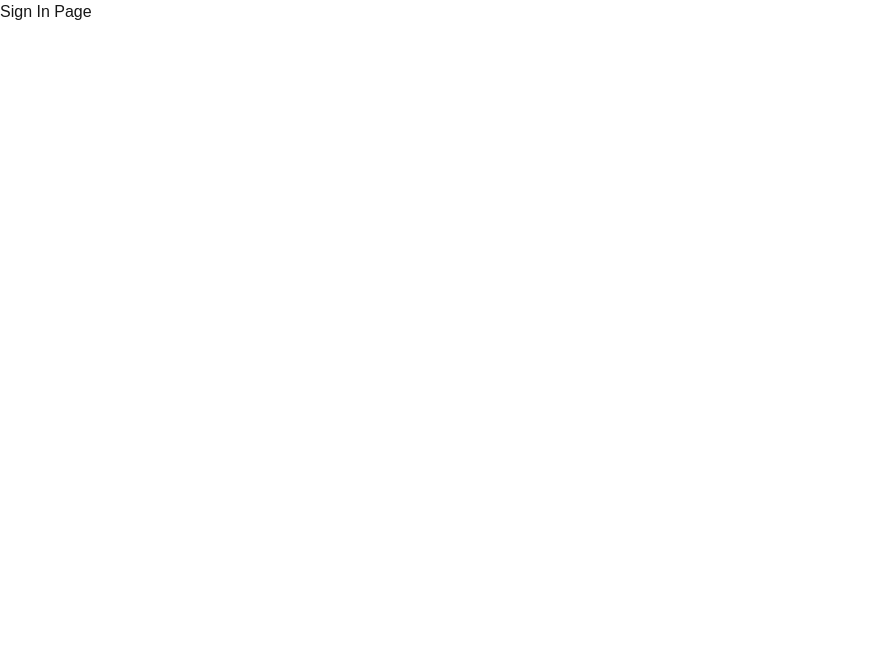
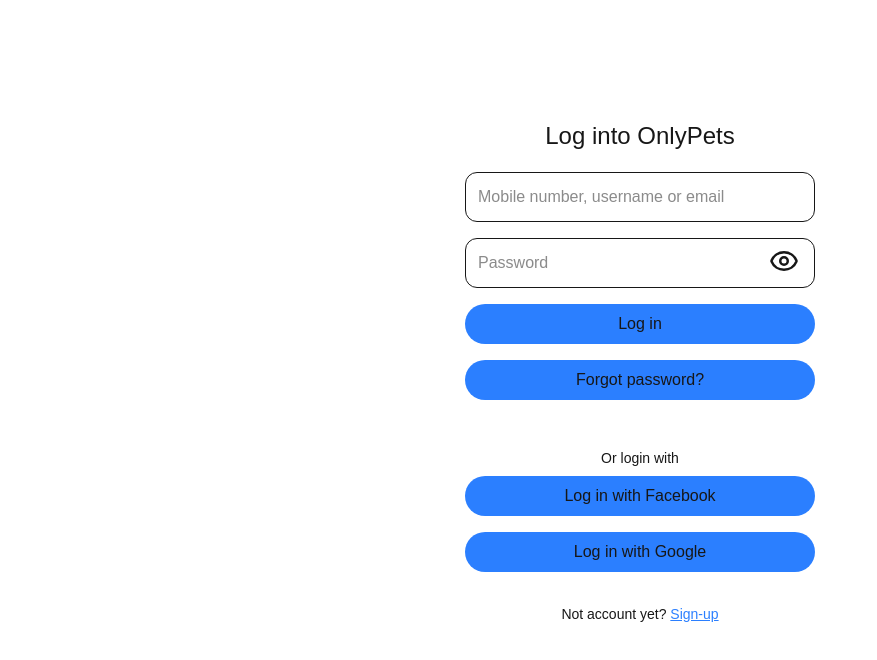
Before and after one commit to sebasz1000/only-pets, a Next.js app: page /sign-in in a window 1280 px wide. Shown: the top 660 px of the page, without its empty margins (0-877 px from the left). Built offline with nearby package versions, Linux system fonts and the light colour scheme.

Commit message:
Creates sign in page form and validations

```diff
--- a/src/app/(auth)/sign-in/page.tsx
+++ b/src/app/(auth)/sign-in/page.tsx
@@ -1,3 +1,116 @@
+"use client"
+import Button from "@/components/ui/Button";
+import { redirect } from 'next/navigation';
+import Input from "@/components/ui/Input";
+import { emailIsValid } from "@/lib/utils";
+import Link from "next/link";
+import { ChangeEvent, useState } from "react";
+import { Loader } from "lucide-react";
+
+interface FormState {
+  email: string
+  password: string
+}
+
+interface InputError {
+  email: null | string
+  password: null | string
+}
+
+const initError = { email: null, password: null }
+
 export default function SignInPage() {
-  return <div>Sign In Page</div>
+
+
+  const [error, setError] = useState<InputError>(initError)
+  const [isLoading, setIsloading] = useState(false)
+  const [formState, setFormState] = useState<FormState>({ email: "", password: "" })
+
+  const isValidEmail = (): boolean => {
+
+    if (formState.email.length === 0) {
+      setError(prevState => ({ ...prevState, email: "Email field shouldn't be empty" }))
+      return false
+    } else if (!emailIsValid(email)) {
+      setError(prevState => ({ ...prevState, email: "Email is not valid" }))
+      return false
+    }
+    return true
+
+  }
+
+  const isValidPassword = (): boolean => {
+    if (formState.password.length === 0) {
+      setError(prevState => ({ ...prevState, password: "Password field shouldn't be empty" }))
+      return false
+    }
+    return true
+  }
+
+  const handleSubmit = async (e: React.SubmitEvent<HTMLFormElement>) => {
+    e.preventDefault()
+    setError(initError)
+    const validEmail = isValidEmail()
+    const validPassword = isValidPassword()
+
+    if (!validEmail || !validPassword) return
+
+    setIsloading(true)
+    console.log("Signin....")
+    await new Promise((resolve) => setTimeout(resolve, 3000))
+    console.log("Signed!!")
+    console.log(`Logged user: ${formState.email} | password: ${formState.password}`)
+    setIsloading(false)
+    redirect("/")
+  }
+
+  const handleInputChange = (e: ChangeEvent<HTMLInputElement>) => {
+    const { name, value } = e.target
+    setFormState((prevState) => ({ ...prevState, [name]: value }))
+  }
+
+  const { email, password } = formState
+  const opacityClass = isLoading ? "opacity-50" : ""
+
+  return <div className="flex justify-center items-center mt-30 flex-col">
+    <div className={`relative max-w-md w-[350px] mx-6 ${opacityClass} `}>
+      {
+        isLoading
+          ? <Loader size="40" className="absolute top-[20%] left-[45%]" />
+          : null
+      }
+      <section className="flex flex-col w-full ">
+        <h1 className="mb-3 text-2xl text-center">Log into OnlyPets</h1>
+        <form className="flex flex-col" onSubmit={handleSubmit}>
+          <Input placeholder="Mobile number, username or email"
+            type="text"
+            name="email"
+            onChange={handleInputChange}
+            value={email}
+            error={error.email} />
+          <Input placeholder="Password"
+            type="password"
+            name="password"
+            onChange={handleInputChange}
+            value={password}
+            error={error.password} />
+
+          <Button label="Log in" type="submit" disabled={isLoading} />
+        </form>
+        <Button type="button" label="Forgot password?" disabled={false} />
+
+
+      </section>
+      <section className="flex flex-col w-full">
+        <p className="text-sm text-center mt-10">Or login with</p>
+        <Button type="button" label="Log in with Facebook" disabled={false} />
+        <Button type="button" label="Log in with Google" disabled={false} />
+      </section>
+
+      <section className="flex flex-col w-full mt-6">
+        <p className="text-sm text-center">Not account yet? <Link href="/sign-up" ><span className="underline text-blue-500 hover:text-blue-400">Sign-up</span></Link></p>
+      </section>
+
+    </div>
+  </div>
 }
--- /dev/null
+++ b/src/components/ui/Button.tsx
@@ -0,0 +1,15 @@
+export default function Button({
+    label,
+    type,
+    disabled
+}: {
+    label: string
+    type: "submit" | "reset" | "button" | undefined
+    disabled: boolean
+}) {
+    return <button type={type}
+        className="bg-blue-500 py-2 px-3 rounded-3xl my-2 disabled:opacity-75"
+        disabled={disabled} >
+        {label}
+    </button>
+}
--- /dev/null
+++ b/src/components/ui/ErrorMsg.tsx
@@ -0,0 +1,7 @@
+export default function ErrorMsg({
+    error
+}: {
+    error: string
+}) {
+    return <p className="text-center my-1 mt-0 p-2 bg-red-900 text-red-300 rounded-md text-xs">{error}</p>
+}
--- /dev/null
+++ b/src/components/ui/Input.tsx
@@ -0,0 +1,77 @@
+"use client"
+import { Eye, EyeOff } from "lucide-react"
+import { ChangeEvent, HTMLInputTypeAttribute, useState } from "react"
+import ErrorMsg from "./ErrorMsg"
+
+export default function Input({
+    placeholder,
+    type,
+    name,
+    onChange,
+    value,
+    error
+}: {
+    placeholder: string
+    type: HTMLInputTypeAttribute | undefined
+    name: string
+    onChange: (e: ChangeEvent<HTMLInputElement>) => void
+    value: string
+    error: string | null
+}) {
+
+    const [isVisible, setIsVisible] = useState(false)
+    const handleVisibility = () => {
+        setIsVisible(prevState => !prevState)
+    }
+
+    const getInputType = (): HTMLInputTypeAttribute | undefined => {
+        if (type !== "password") {
+            return type
+        } else {
+            return isVisible ? "text" : type
+        }
+    }
+
+    const isValid = error ? "border-red-500" : ""
+
+    return (
+        <div className="w-full relative">
+            <input placeholder={placeholder}
+                name={name}
+                type={getInputType()}
+                onChange={onChange} className={`border-1 p-3 text-blue rounded-xl my-2 w-full ${isValid}`}
+                autoComplete="false"
+                value={value} />
+            {
+                (type === "password")
+                    ? <ShowHidePassword
+                        onClick={handleVisibility}
+                        isVisible={isVisible} />
+                    : null
+            }
+            {
+                error
+                    ? <ErrorMsg error={error} />
+                    : null
+            }
+        </div>)
+}
+
+function ShowHidePassword({
+    onClick,
+    isVisible
+}:
+    {
+        onClick: (e: React.MouseEvent<HTMLDivElement>) => void
+        isVisible: boolean
+    }) {
+    return (
+        <div className="absolute top-4 right-4" onClick={onClick}>
+            {
+                isVisible
+                    ? <EyeOff size="30" />
+                    : <Eye size="30" />
+            }
+
+        </div>)
+}
--- a/src/lib/utils.ts
+++ b/src/lib/utils.ts
@@ -1,3 +1,5 @@
 export const cn = (...classes: (string | undefined | null | false)[]) => {
   return classes.filter(Boolean).join(' ')
 }
+
+export const emailIsValid = (email: string) => /^[^\s@]+@[^\s@]+\.[^\s@]+$/.test(email);
```
